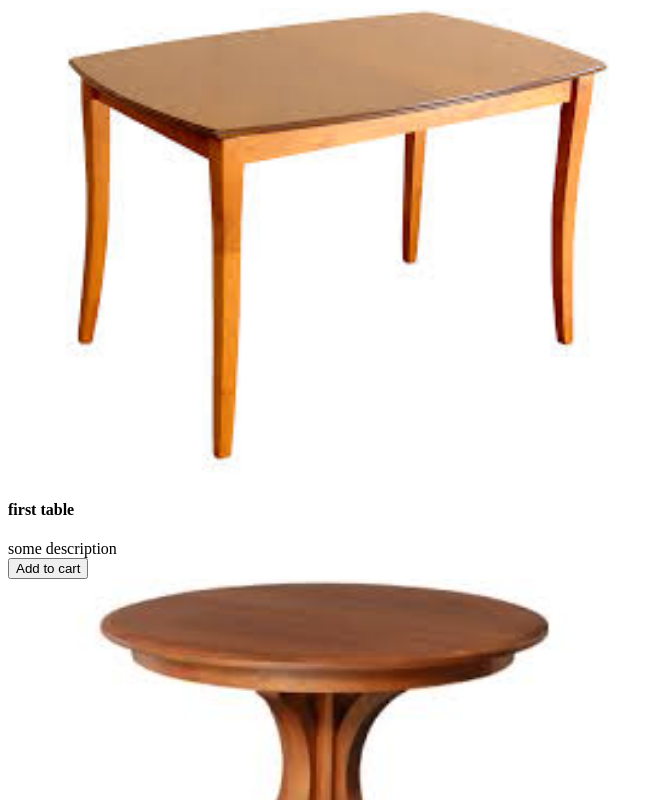
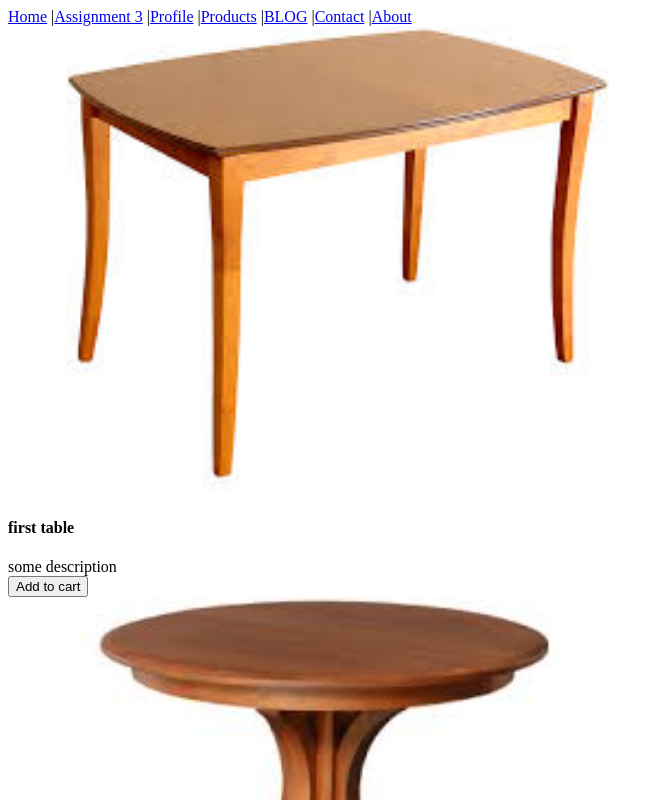
Before and after one commit to IrakliAmbroladze/tbc_x_usaid, a Next.js app: page / in a window 1280 px wide. Shown: the top 800 px of the page, without its empty margins (0-664 px from the left). Built offline with nearby package versions, Linux system fonts and the light colour scheme.

Commit message:
import Header component in RootLayout

```diff
--- a/src/app/layout.jsx
+++ b/src/app/layout.jsx
@@ -1,3 +1,5 @@
+import Header from "./header/Header"
+
 export const metadata = {
   title: 'Killers',
   description: 'Pest service',
@@ -7,6 +9,7 @@ export default function RootLayout({children}) {
   return (
     <html lang="en">
       <body>
+        <Header />
         <div>{children}</div>
       </body>
     </html>
```
